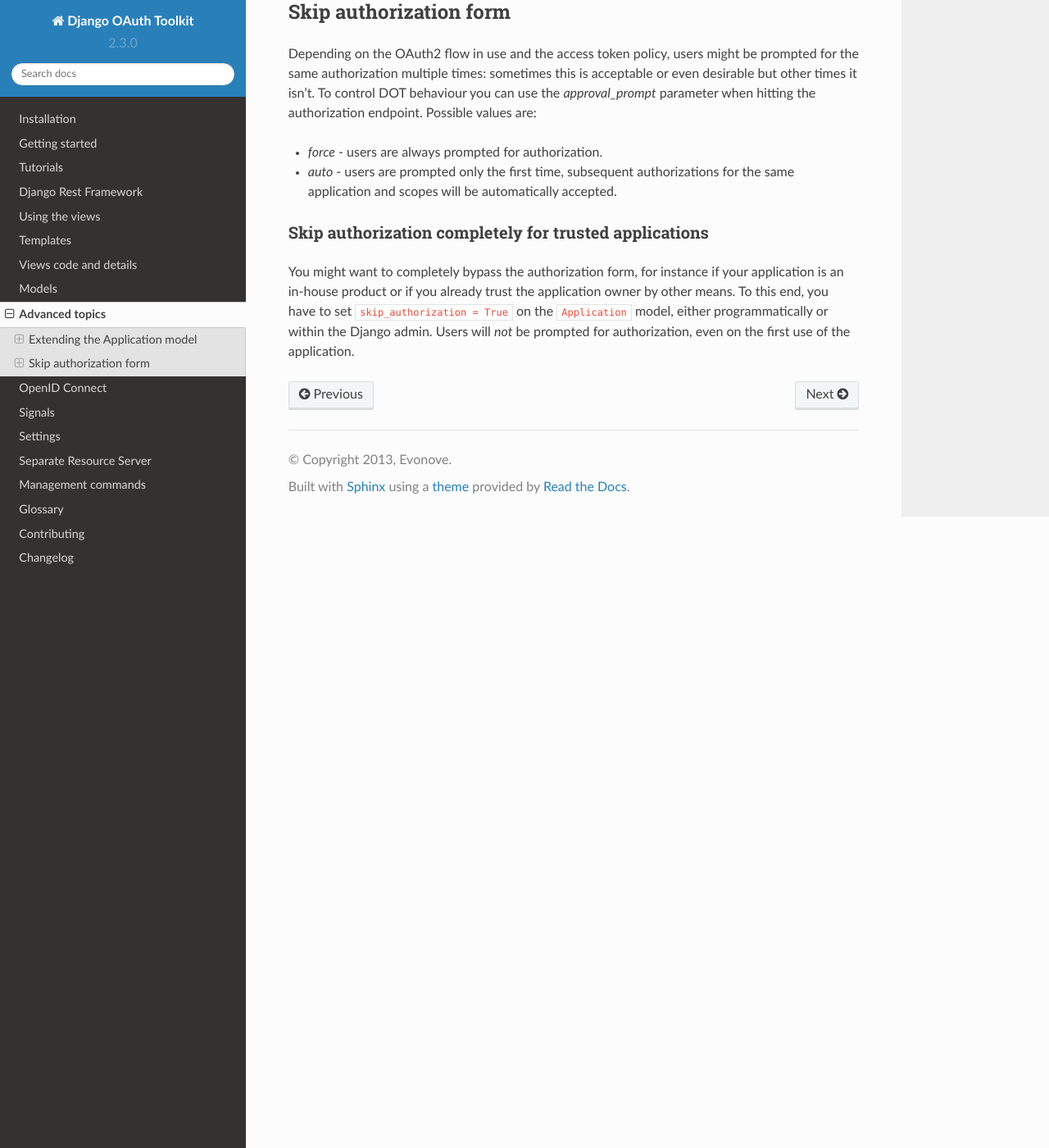
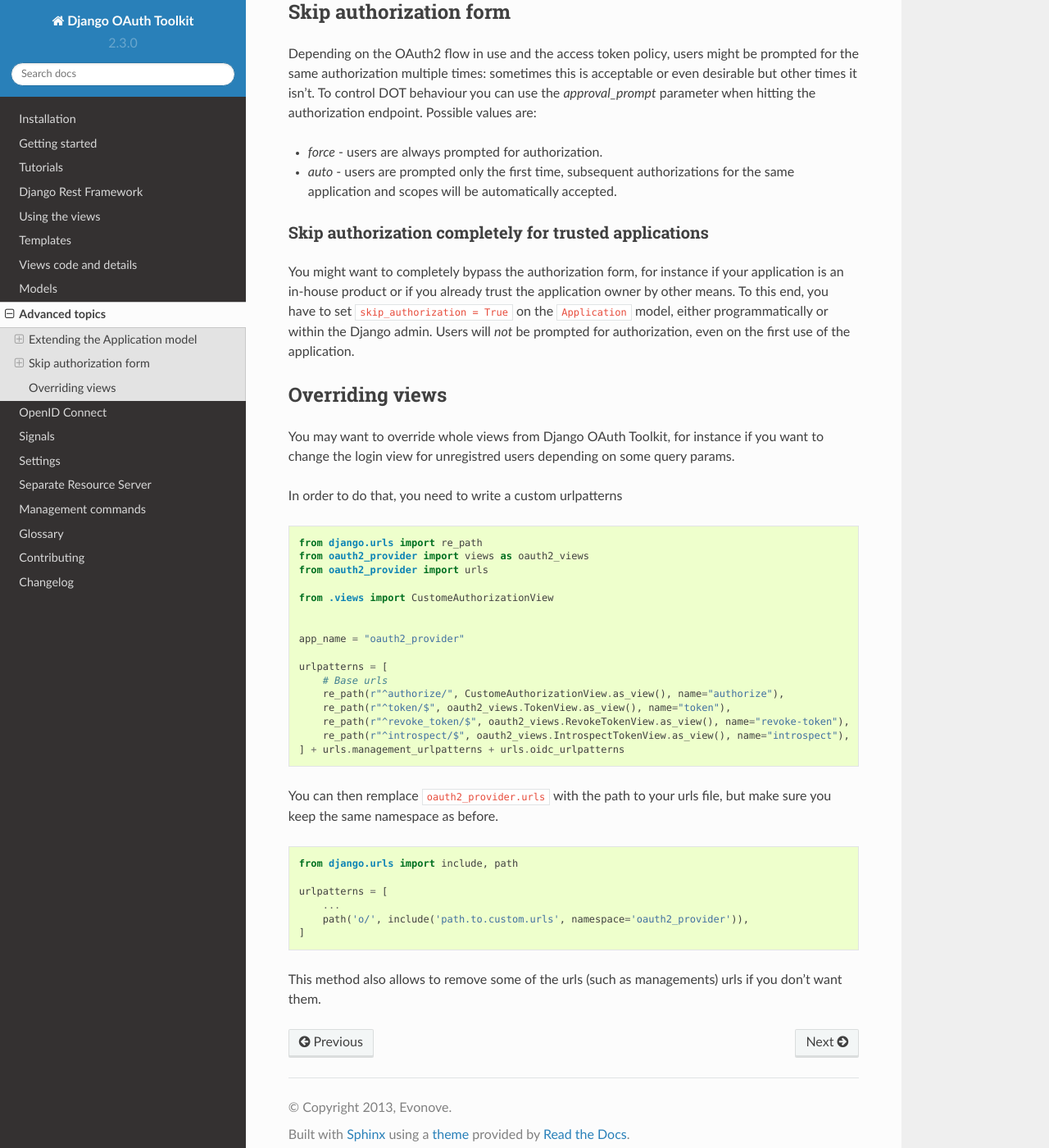
Before and after one commit to jazzband/django-oauth-toolkit, a Sphinx documentation site: the page built from docs/advanced_topics.rst, in a window 1280 px wide and 1400 px high, scrolled down 2020 px. Shown: the whole window at 82% size. Built offline with Sphinx 7.4.7 and the Read the Docs theme 2.0.0, drawn with Linux system fonts in a browser that asks for light colours; the version number is read from the project's files by our own code.

Commit message:
docs: Explain how to overrde whole views

```diff
--- a/docs/advanced_topics.rst
+++ b/docs/advanced_topics.rst
@@ -100,3 +100,47 @@
 in-house product or if you already trust the application owner by other means. To this end, you have to
 set ``skip_authorization = True`` on the ``Application`` model, either programmatically or within the
 Django admin. Users will *not* be prompted for authorization, even on the first use of the application.
+
+
+.. _override-views:
+
+Overriding views
+================
+
+You may want to override whole views from Django OAuth Toolkit, for instance if you want to
+change the login view for unregistred users depending on some query params.
+
+In order to do that, you need to write a custom urlpatterns
+
+.. code-block:: python
+
+    from django.urls import re_path
+    from oauth2_provider import views as oauth2_views
+    from oauth2_provider import urls
+
+    from .views import CustomeAuthorizationView
+
+
+    app_name = "oauth2_provider"
+
+    urlpatterns = [
+        # Base urls
+        re_path(r"^authorize/", CustomeAuthorizationView.as_view(), name="authorize"),
+        re_path(r"^token/$", oauth2_views.TokenView.as_view(), name="token"),
+        re_path(r"^revoke_token/$", oauth2_views.RevokeTokenView.as_view(), name="revoke-token"),
+        re_path(r"^introspect/$", oauth2_views.IntrospectTokenView.as_view(), name="introspect"),
+    ] + urls.management_urlpatterns + urls.oidc_urlpatterns
+
+You can then remplace ``oauth2_provider.urls`` with the path to your urls file, but make sure you keep the
+same namespace as before.
+
+.. code-block:: python
+
+    from django.urls import include, path
+
+    urlpatterns = [
+        ...
+        path('o/', include('path.to.custom.urls', namespace='oauth2_provider')),
+    ]
+
+This method also allows to remove some of the urls (such as managements) urls if you don't want them.
```
